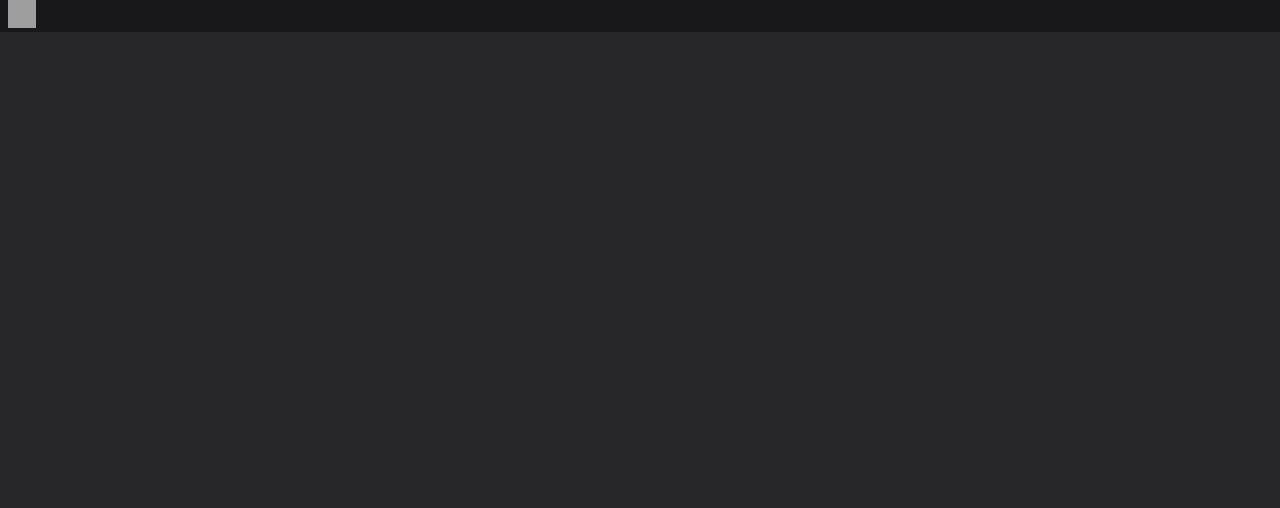
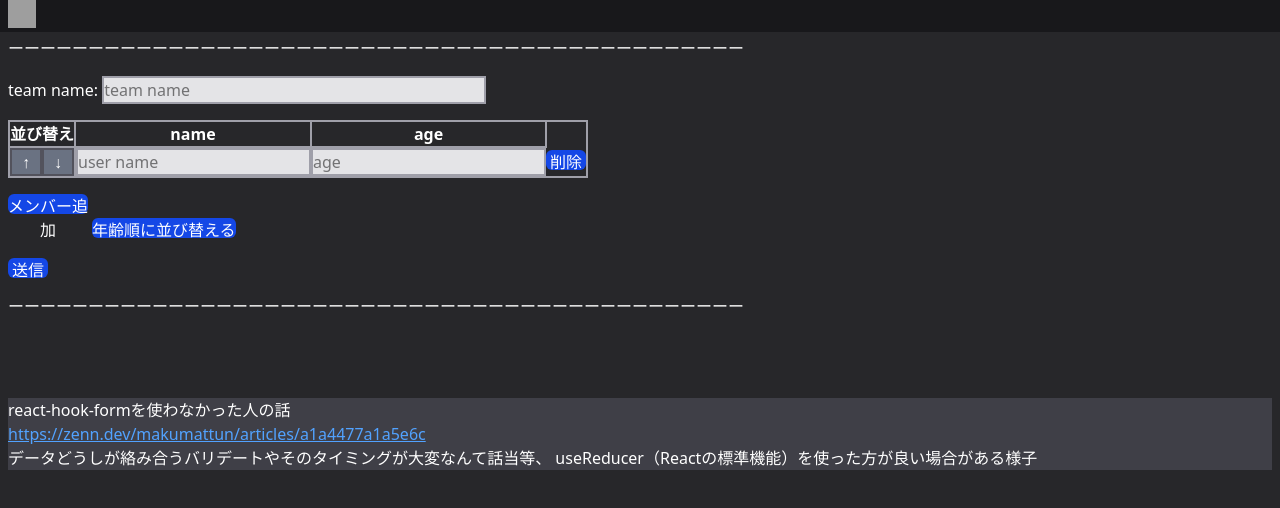
Before and after one commit to shari-sushi/sandbox, a React (Vite) app in the folder frontend/: page /react/react-hook-form in a window 1280 px wide. Before the commit this address had no page. Shown: the top 508 px of the page. Built offline with nearby package versions, Linux system fonts and the light colour scheme; grey boxes are pictures that could not be loaded.

Commit message:
react-hook-formで配列を含む入力情報を扱った

```diff
--- a/frontend/package.json
+++ b/frontend/package.json
@@ -16,10 +16,12 @@
     "prettier": "^3.6.2",
     "react": "^19.0.0",
     "react-dom": "^19.0.0",
+    "react-hook-form": "^7.70.0",
     "react-player": "^3.3.1",
     "react-router-dom": "^7.5.0",
     "react-tooltip": "^5.29.1",
-    "tailwindcss": "^4.0.17"
+    "tailwindcss": "^4.0.17",
+    "uuid": "^13.0.0"
   },
   "devDependencies": {
     "@eslint/js": "^9.21.0",
--- a/frontend/src/App.tsx
+++ b/frontend/src/App.tsx
@@ -15,6 +15,7 @@ import ReactPlayerPage from "./pages/ReactPlayer/ReactPlayerPage"
 import { ExcessPropertyPage } from "./pages/TypeScript/ExcessPropertyPage"
 import ReactTooltipPage from "./pages/ReactTooltip/ReactTooltip"
 import ReactRenderPage from "./pages/ReactRender/ReactRender"
+import ReactHookFromPage from "./pages/ReactHookFrom/ReactHookFrom"
 
 function App() {
   return (
@@ -40,6 +41,7 @@ function App() {
           </Route>
           <Route path="react">
             <Route path="render" element={<ReactRenderPage />} />
+            <Route path="react-hook-form" element={<ReactHookFromPage />} />
           </Route>
           <Route path="react-player" element={<ReactPlayerPage />} />
           <Route path="element-position" element={<ElementPosition />} />
--- /dev/null
+++ b/frontend/src/pages/ReactHookFrom/ReactHookFrom.tsx
@@ -0,0 +1,158 @@
+/* eslint-disable no-empty-pattern */
+import { useForm, useFieldArray } from "react-hook-form"
+import { uniqueId } from "../../util/uniqueId"
+import { useState } from "react"
+
+export default function ReactHookFromPage() {
+  return <Component />
+}
+
+export interface Props {
+  id?: string
+}
+
+export const Component = ({}: Props) => {
+  const [submittedData, setSubmittedData] = useState<FormValues>({
+    teamName: "",
+    members: [],
+  })
+
+  return (
+    <>
+      <TeamForm onSubmitted={setSubmittedData} />
+      <SubmittedData submittedData={submittedData} />
+      <div className="bg-zinc-700 my-3 mt-20">
+        <div>react-hook-formを使わなかった人の話</div>
+        <a href="https://zenn.dev/makumattun/articles/a1a4477a1a5e6c" target="blank" className="underline text-blue-400">
+          https://zenn.dev/makumattun/articles/a1a4477a1a5e6c
+        </a>
+        <div>データどうしが絡み合うバリデートやそのタイミングが大変なんて話当等、 useReducer（Reactの標準機能）を使った方が良い場合がある様子</div>
+      </div>
+    </>
+  )
+}
+
+type newMember = {
+  index: string
+  name: string
+  age: number | undefined
+}
+
+type FormValues = {
+  teamName: string
+  members: newMember[]
+}
+
+function TeamForm({ onSubmitted }: { onSubmitted: (s: FormValues) => void }) {
+  const { control, register, handleSubmit, getValues, setValue } = useForm<FormValues>({
+    defaultValues: {
+      teamName: "",
+      members: [{ index: uniqueId(), name: "" }],
+    },
+  })
+
+  const { fields, append, remove, move } = useFieldArray({
+    control,
+    name: "members",
+  })
+
+  const addMember = () => {
+    append({
+      index: uniqueId(),
+      name: "",
+      age: undefined,
+    })
+  }
+
+  const sortAge = () => {
+    const currentMembers = getValues("members")
+    const sortedMembers = [...currentMembers].sort((a, b) => {
+      const ageA = a.age ?? Infinity
+      const ageB = b.age ?? Infinity
+      return ageA - ageB
+    })
+    setValue("members", sortedMembers)
+  }
+
+  const altSubmitted = () => {
+    onSubmitted(getValues())
+  }
+
+  return (
+    <form onSubmit={handleSubmit(onSubmitted)} className="text-white space-y-4">
+      <div>ーーーーーーーーーーーーーーーーーーーーーーーーーーーーーーーーーーーーーーーーーーーーーー</div>
+      <label>team name: </label>
+      <input className="bg-zinc-200 w-96 border-2 border-zinc-400 text-black" placeholder="team name" {...register(`teamName`)} />
+      <table className="border-2 border-zinc-400">
+        <thead>
+          <tr>
+            <th className="border-2 border-zinc-400">並び替え</th>
+            <th className="border-2 border-zinc-400">name</th>
+            <th className="border-2 border-zinc-400">age</th>
+            <th></th>
+          </tr>
+        </thead>
+        <tbody>
+          {fields.map((field, i) => (
+            <tr key={field.index}>
+              <td className="border-2 border-zinc-400 ">
+                <div className="flex">
+                  <button
+                    type="button"
+                    className="bg-blue-700 grow border-zinc-600 border-2 hover:bg-blue-400 cursor-pointer disabled:bg-gray-500 disabled:cursor-default"
+                    onClick={() => move(i, i - 1)}
+                    disabled={i === 0}>
+                    ↑
+                  </button>
+                  <button
+                    type="button"
+                    className="bg-blue-700 grow border-zinc-600 border-2 hover:bg-blue-400 cursor-pointer disabled:bg-gray-500 disabled:cursor-default"
+                    onClick={() => move(i, i + 1)}
+                    disabled={i === fields.length - 1}>
+                    ↓
+                  </button>
+                </div>
+              </td>
+              {/* 注意：map内の第２引数のindexを入れ替えに使用しない*/}
+              <td className="bg-red-200">
+                <input className="bg-zinc-200 border-2 border-zinc-400 text-black" placeholder="user name" {...register(`members.${i}.name`)} />
+              </td>
+              <td>
+                <input className="bg-zinc-200 border-2 border-zinc-400 text-black" placeholder="age" {...register(`members.${i}.age`)} />
+              </td>
+              <td>
+                <button type="button" className="bg-blue-700 h-5 w-10 rounded-md hover:bg-blue-400 cursor-pointer" onClick={() => remove(i)}>
+                  削除
+                </button>
+              </td>
+            </tr>
+          ))}
+        </tbody>
+      </table>
+      <div className="space-x-1">
+        <button className="bg-blue-700 h-5 w-20 rounded-md hover:bg-blue-400 cursor-pointer" type="button" onClick={addMember}>
+          メンバー追加
+        </button>
+        <button className="bg-blue-700 h-5 rounded-md hover:bg-blue-400 cursor-pointer" type="submit" onClick={sortAge}>
+          年齢順に並び替える
+        </button>
+      </div>
+      <button className="bg-blue-700 h-5 w-10 rounded-md hover:bg-blue-400 cursor-pointer" type="submit" onClick={altSubmitted}>
+        送信
+      </button>
+      <div>ーーーーーーーーーーーーーーーーーーーーーーーーーーーーーーーーーーーーーーーーーーーーーー</div>
+    </form>
+  )
+}
+
+type SubmittedDataProps = {
+  submittedData: FormValues
+}
+
+const SubmittedData = ({ submittedData }: SubmittedDataProps) => {
+  return (
+    <>
+      <div>{submittedData.teamName}</div>
+    </>
+  )
+}
--- a/frontend/src/pages/TopPage/TopPage.tsx
+++ b/frontend/src/pages/TopPage/TopPage.tsx
@@ -61,6 +61,9 @@ export const Component = () => {
             <LinkWrapper to="/react/render">
               <ul>ReactRender</ul>
             </LinkWrapper>
+            <LinkWrapper to="/react/react-hook-form">
+              <ul>React Hook Form</ul>
+            </LinkWrapper>
           </div>
         </div>
         <div>
--- /dev/null
+++ b/frontend/src/util/uniqueId.ts
@@ -0,0 +1,3 @@
+import { v4 as uuidv4 } from "uuid"
+
+export const uniqueId = uuidv4
```
Also changed, not shown: 2 other files (tests, documents, lock files or other folders).
